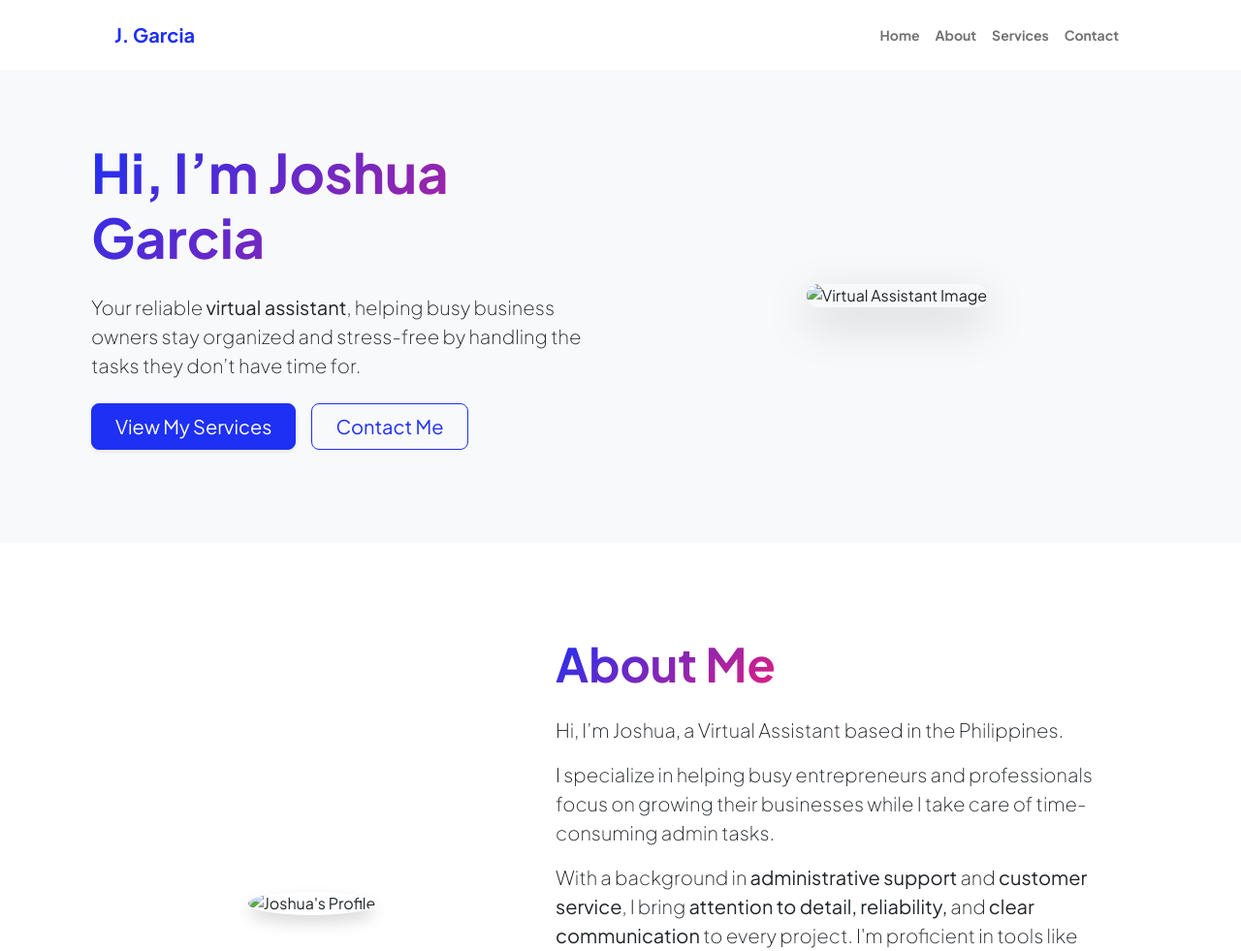
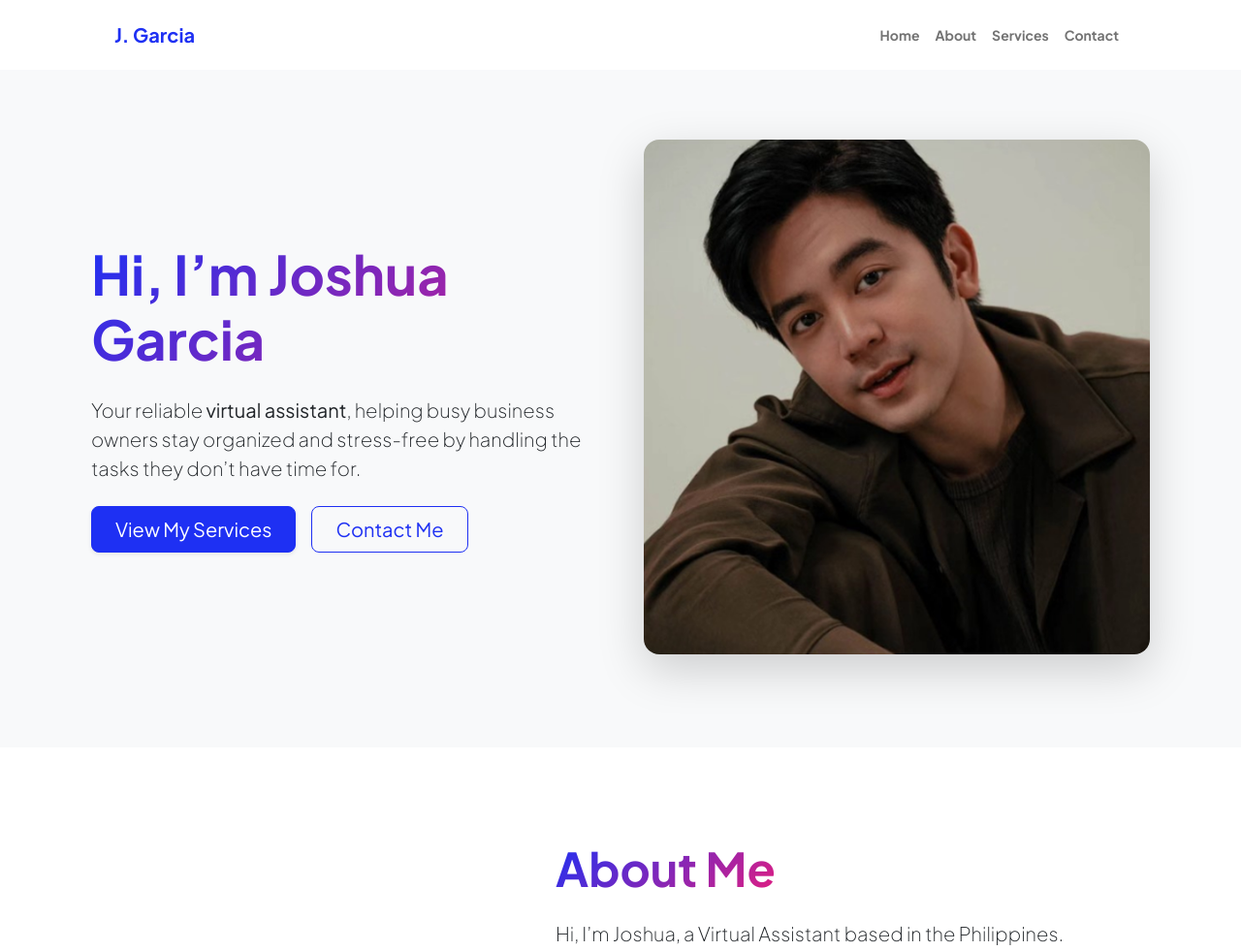
Before and after one commit to am-webdesignstudio/personal-website, a plain HTML site: page index.html in a window 1280 px wide. Shown: the top 981 px of the page at 97% size. Drawn offline with nearby package versions, Linux system fonts and the light colour scheme; a script that the page names is missing.

Commit message:
Update index.html

```diff
--- a/index.html
+++ b/index.html
@@ -41,7 +41,7 @@
 
       <!-- Image column -->
       <div class="col-12 col-lg-6 text-center">
-        <img src="./img/hero-bg.png" class="img-fluid w-100 rounded-4 shadow-lg" alt="Virtual Assistant Image" loading="lazy">
+        <img src="./hero-bg.png" class="img-fluid w-100 rounded-4 shadow-lg" alt="Virtual Assistant Image" loading="lazy">
       </div>
 
       <!-- Text column -->
@@ -67,7 +67,7 @@
         <div class="row gx-5 align-items-center">
             <!-- Profile Image -->
             <div class="col-md-5 mb-4 mb-md-0 text-center">
-                <img src="./img/about-bg.png" alt="Joshua's Profile" class="img-fluid rounded-circle shadow" style="max-width: 250px;">
+                <img src="./about-bg.png" alt="Joshua's Profile" class="img-fluid rounded-circle shadow" style="max-width: 250px;">
             </div>
 
             <!-- About Text -->
@@ -163,7 +163,7 @@
         <div class="row align-items-center">
             <!-- Image on Left -->
             <div class="col-md-7 mb-4 mb-md-0">
-                <img src="./img/contact-bg.png" alt="Contact Image" class="img-fluid rounded shadow" />
+                <img src="./contact-bg.png" alt="Contact Image" class="img-fluid rounded shadow" />
             </div>
 
             <!-- Contact Info on Right -->
```
